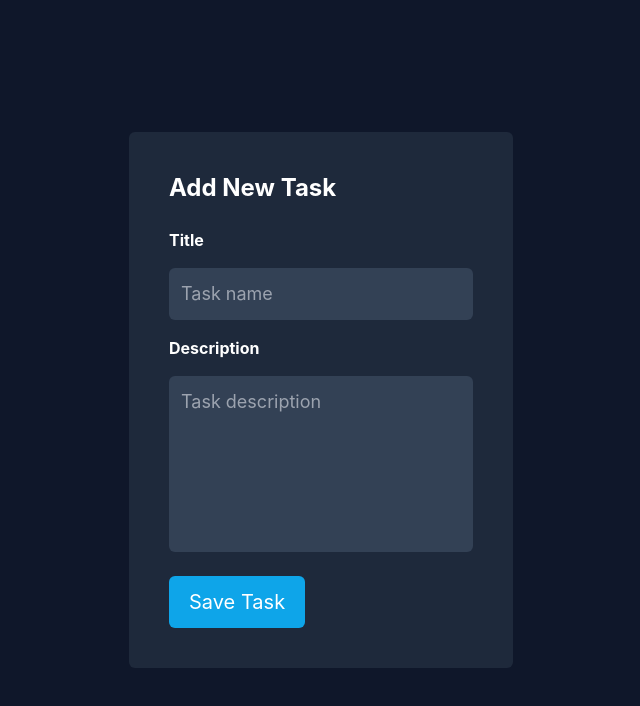
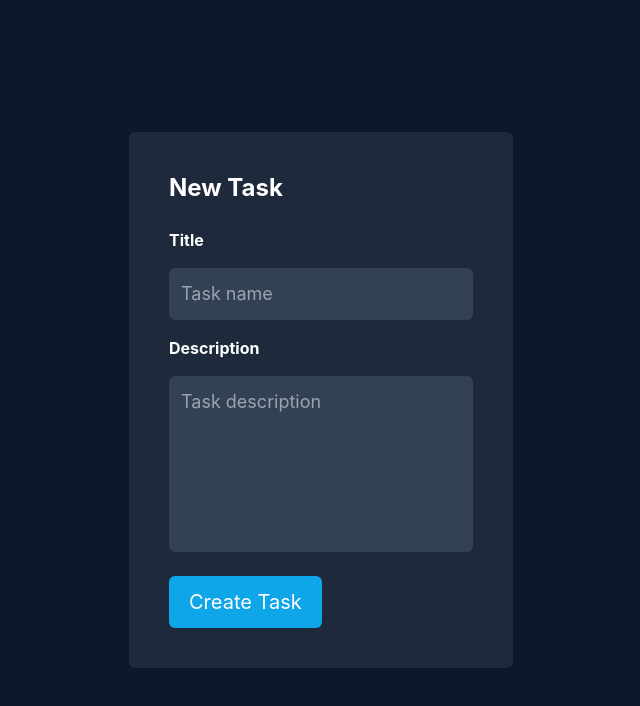
Before and after one commit to phreakphreak/react-redux-toolkit-crud, a React (Vite) app: page /tasks in a window 1280 px wide. Shown: the top 706 px of the page, without its empty margins (319-959 px from the left). Built offline with nearby package versions, Linux system fonts and the light colour scheme.

Commit message:
refactor: :sparkles: add custom hook and improve ui form

```diff
--- a/src/components/TaskForm.jsx
+++ b/src/components/TaskForm.jsx
@@ -1,21 +1,15 @@
-import { useState, useId } from "react";
 import { useDispatch } from "react-redux";
-import { addTask } from "../features/tasks/taskSlice";
 import { useLocation } from "wouter";
+import { useTask } from "../hooks/useTask";
 
-function TaskForm() {
+function TaskForm({ taskId }) {
   const dispatch = useDispatch();
   const [, setLocation] = useLocation();
-
-  const [task, setTask] = useState({
-    id: useId(),
-    title: "",
-    description: "",
-  });
+  const [task, action, setTask] = useTask(taskId);
 
   const handleSubmit = (e) => {
     e.preventDefault();
-    dispatch(addTask(task));
+    dispatch(action(task));
     setLocation("/");
   };
   const handleChange = (e) => {
@@ -33,7 +27,9 @@ function TaskForm() {
       className="flex flex-col flex-wrap gap-4 p-10 rounded-md w-96 bg-slate-800 "
     >
       <header className="pb-2">
-        <h3 className="text-2xl font-bold">Add New Task</h3>
+        <h3 className="text-2xl font-bold">
+          {taskId ? "Edit Task" : "New Task"}
+        </h3>
       </header>
       <label htmlFor="title" className="font-bold">
         Title
@@ -45,7 +41,9 @@ function TaskForm() {
         name="title"
         value={task.title}
         onChange={handleChange}
+        required
       />
+
       <label htmlFor="description" className="font-bold">
         Description
       </label>
@@ -53,11 +51,12 @@ function TaskForm() {
         className="w-full p-3 text-lg rounded-md resize-none h-44 focus:outline-none focus:border-sky-500 focus:ring-sky-500 focus:ring-1 bg-slate-700"
         placeholder="Task description"
         name="description"
+        value={task.description}
         onChange={handleChange}
       />
       <input
         type="submit"
-        value="Save Task"
+        value={taskId ? "Update Task" : "Create Task"}
         className="px-5 py-3 mt-2 text-xl font-normal rounded-md hover:bg-sky-400 bg-sky-500 w-fit "
       />
     </form>
```
